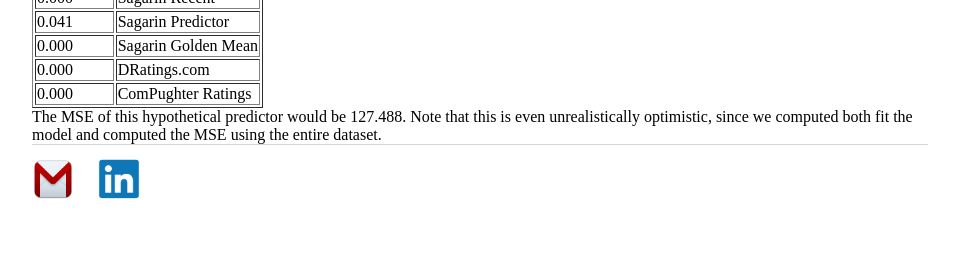
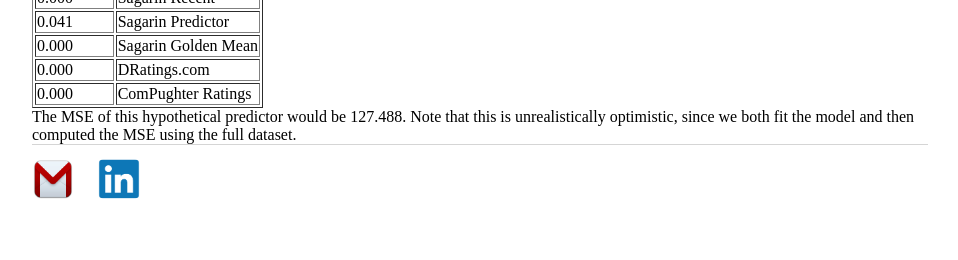
Before and after one commit to erikrforseth/erikrforseth.github.io, a Jekyll site: the page built from about.html, in a window 1280 px wide. Shown: the part 1900-2160 px from the top of the page, without its empty margins (160-1118 px from the left). Built offline with Jekyll 4.4.1, drawn with Linux system fonts in a browser that asks for light colours.

Commit message:
about page

```diff
--- a/about.html
+++ b/about.html
@@ -284,4 +284,4 @@ Clearly the line is the best statistical predictor of the outcome. Nevertheless,
       <td>ComPughter Ratings</td>
     </tr>
   </tbody>
-</table> The MSE of this hypothetical predictor would be 127.488. Note that this is even unrealistically optimistic, since we computed both fit the model and computed the MSE using the entire dataset.
+</table> The MSE of this hypothetical predictor would be 127.488. Note that this is unrealistically optimistic, since we both fit the model and then computed the MSE using the full dataset.
```
